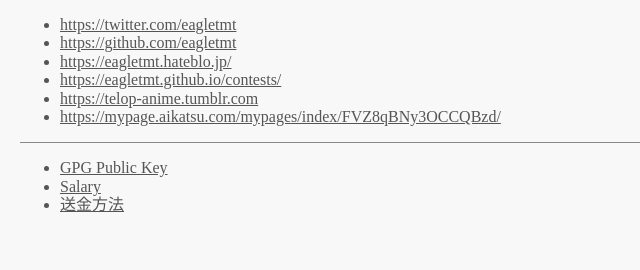
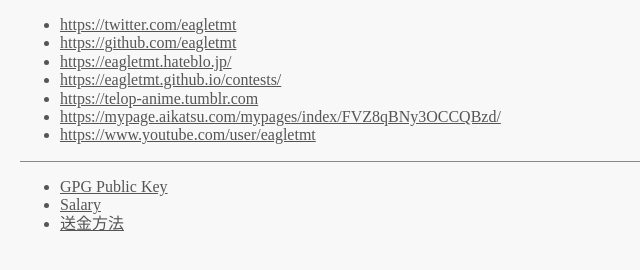
Before and after one commit to eagletmt/wanko.cc, a Gatsby site: page / in a window 1280 px wide. Shown: the whole page, without its empty margins (0-640 px from the left). Built offline with nearby package versions, Linux system fonts and the light colour scheme; Gatsby itself is replaced by a stand-in of ours.

Commit message:
Add YouTube link

```diff
--- a/src/pages/index.tsx
+++ b/src/pages/index.tsx
@@ -10,6 +10,7 @@
   'https://eagletmt.github.io/contests/',
   'https://telop-anime.tumblr.com',
   'https://mypage.aikatsu.com/mypages/index/FVZ8qBNy3OCCQBzd/',
+  'https://www.youtube.com/user/eagletmt',
 ].map((link) => {
   return <li key={link}><a href={link}>{link}</a></li>;
 });
```
Also changed, not shown: 1 other file.
